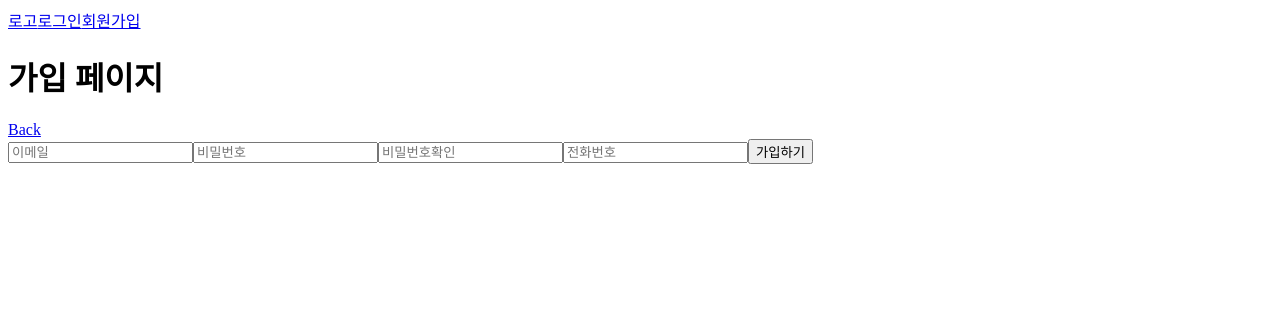
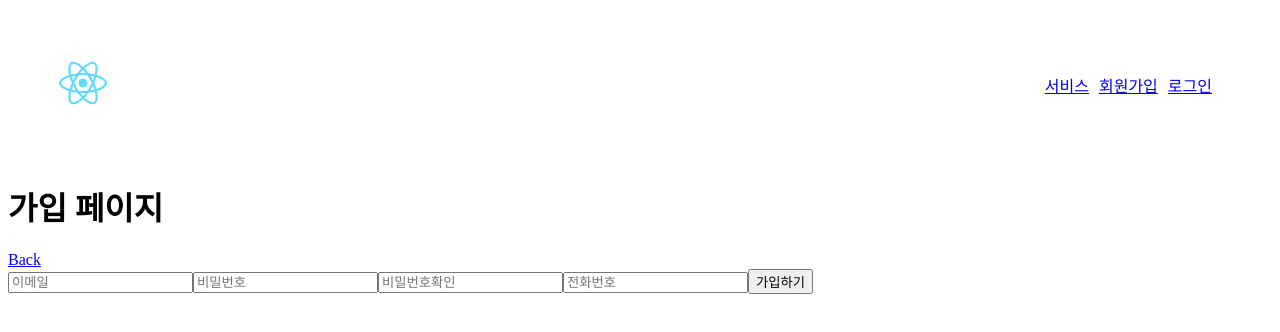
Before and after one commit to mm11game/microft, a React (Create React App) app in the folder frontend/test-app/: page /sign-up in a window 1280 px wide. Shown: the top 332 px of the page. Built offline with nearby package versions, Linux system fonts and the light colour scheme.

Commit message:
header, homepage css done

```diff
--- a/frontend/test-app/src/components/Header.js
+++ b/frontend/test-app/src/components/Header.js
@@ -13,19 +13,66 @@ const Header = () => {
   }
   return (
     <div>
-      <Link to="/">로고</Link>
       {!token ? (
-        <>
-          <Link to="/login">로그인</Link>
-          <Link to="/sign-up">회원가입</Link>
-        </>
+        <div
+          style={{
+            display: 'flex',
+            justifyContent: 'space-between',
+            alignItems: 'center',
+            padding: '50px',
+          }}>
+          <div>
+            <Link to="/">
+              <img
+                src={'../../logo192.png'}
+                style={{
+                  display: 'inline-block',
+                  width: '50px',
+                }}></img>
+            </Link>
+          </div>
+          <div>
+            <Link to="/" style={{ marginRight: '10px' }}>
+              서비스
+            </Link>
+            <Link to="/sign-up" style={{ marginRight: '10px' }}>
+              회원가입
+            </Link>
+            <Link to="/login" style={{ marginRight: '10px' }}>
+              로그인
+            </Link>
+          </div>
+        </div>
       ) : (
-        <>
-          <Link to="/mypage/order">주문목록</Link>
-          <Link to="/" onClick={handleLogout}>
-            로그아웃
-          </Link>
-        </>
+        <div
+          style={{
+            display: 'flex',
+            justifyContent: 'space-between',
+            alignItems: 'center',
+            padding: '50px',
+          }}>
+          <div>
+            <Link to="/">
+              <img
+                src={'../../logo192.png'}
+                style={{
+                  display: 'inline-block',
+                  width: '50px',
+                }}></img>
+            </Link>
+          </div>
+          <div>
+            <Link to="/" style={{ marginRight: '10px' }}>
+              서비스
+            </Link>
+            <Link to="/mypage/order" style={{ marginRight: '10px' }}>
+              마이페이지
+            </Link>
+            <Link to="/" onClick={handleLogout}>
+              로그아웃
+            </Link>
+          </div>
+        </div>
       )}
     </div>
   )
--- a/frontend/test-app/src/components/ItemObj.js
+++ b/frontend/test-app/src/components/ItemObj.js
@@ -2,7 +2,15 @@ import React from 'react'
 
 const ItemObj = ({ item, handleOrder }) => {
   return (
-    <div style={{ border: '1px solid' }}>
+    <div
+      style={{
+        border: '1px solid black',
+        width: '200px',
+        height: '200px',
+        padding: '10px',
+        marginBottom: '10px',
+      }}>
+      <div>
         <div>{item.itemName}</div>
         <div>{item.image}</div>
         <button
@@ -12,6 +20,7 @@ const ItemObj = ({ item, handleOrder }) => {
           주문하기
         </button>
       </div>
+    </div>
   )
 }
 
--- a/frontend/test-app/src/pages/HomePage.js
+++ b/frontend/test-app/src/pages/HomePage.js
@@ -43,8 +43,13 @@ const HomePage = () => {
   }
   return (
     <div>
-      <div>홈페이지</div>
-      <div>
+      <div
+        style={{
+          display: 'flex',
+          justifyContent: 'space-between',
+          flexFlow: 'row wrap',
+          padding: '50px',
+        }}>
         {items.map((item) => (
           <ItemObj key={item.id} item={item} handleOrder={handleOrder} />
         ))}
```
Also changed, not shown: 1 other file (tests, documents, lock files or other folders). Lines whose indentation alone changed are shown as unchanged.
